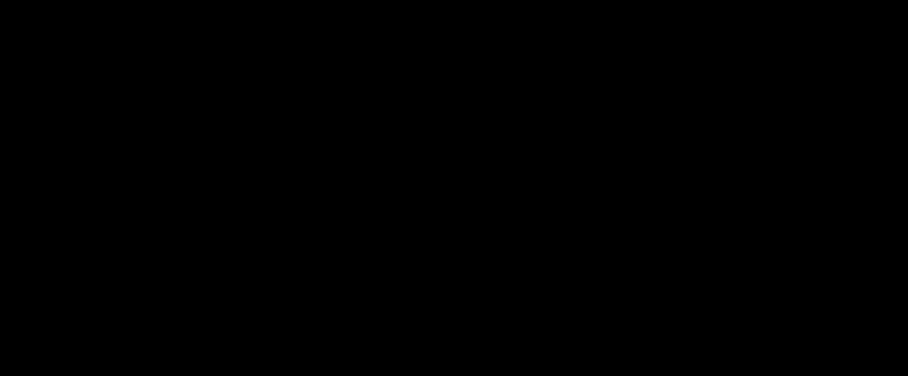
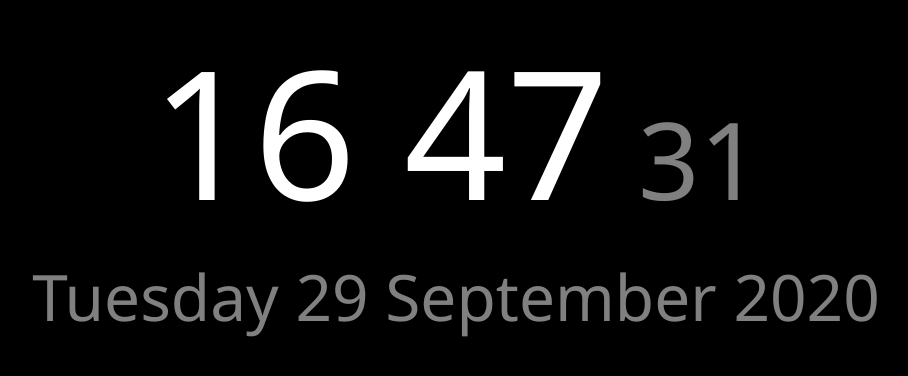
Before and after one commit to sleumas2000/mirror, a website: page www/index.html in a window 1280 px wide. Shown: the whole page, without its empty margins (184-1092 px from the left). Drawn offline with nearby package versions, Linux system fonts and the light colour scheme.

Commit message:
Working clock

```diff
--- a/www/index.html
+++ b/www/index.html
@@ -6,6 +6,24 @@
     <link rel="stylesheet" href="style.css">
 </head>
 <body>
+    <div id="clock">
+        <span id="clock-h">--</span
+        ><span id="clock-colon-m" class="clock-colon">:</span
+        ><span id="clock-m">--</span
+        ><span id="clock-colon-s" class="clock-colon">:</span
+        ><span id="clock-s">--</span>
+    </div>
+    <div id="date">
+        <span id="date-day"></span>
+        <span id="date-date"></span>
+        <span id="date-month"></span>
+        <span id="date-year"></span>
+    </div>
+
+    <script
+        src="http://code.jquery.com/jquery-3.5.1.js"
+        integrity="sha256-QWo7LDvxbWT2tbbQ97B53yJnYU3WhH/C8ycbRAkjPDc="
+        crossorigin="anonymous"></script>
     <script src="./script.js"></script>
 </body>
 </html>
--- a/www/script.js
+++ b/www/script.js
@@ -0,0 +1,38 @@
+let lastProcessedSecond = -1;
+let lastProcessedDay    = "";
+function clockUpdate() {
+  let now = new Date();
+
+  let s = now.getSeconds().toString().padStart(2, "0")
+  if (s == lastProcessedSecond) {
+    return
+  } else {
+    lastProcessedSecond = s;
+  }
+  let m = now.getMinutes().toString().padStart(2, "0")
+  let h = now.getHours().toString().padStart(2, "0")
+  $("#clock-h").text(h);
+  $("#clock-m").text(m);
+  $("#clock-s").text(s);
+  if (parseInt(s)%2 == 1) {
+    $("#clock-colon-s, #clock-colon-m").addClass("transparent")
+  } else {
+    $("#clock-colon-s, #clock-colon-m").removeClass("transparent")
+  }
+
+  let day = ["Sunday","Monday","Tuesday","Wednesday","Thursday","Friday","Saturday"][now.getDay()]
+  if (day == lastProcessedDay) {
+    return
+  } else {
+    lastProcessedDay = day;
+  }
+  let date = now.getDate()
+  let month = ["January","February","March","April","May","June","July","August","September","October","November","December"][now.getMonth()]
+  let year  = now.getFullYear()
+  $("#date-day").text(day)
+  $("#date-date").text(date)
+  $("#date-month").text(month)
+  $("#date-year").text(year)
+}
+
+setInterval(clockUpdate, 200)
--- a/www/style.css
+++ b/www/style.css
@@ -1,6 +1,7 @@
 body {
     background-color: black;
     color: white;
+    font-family: "Segoe UI";
 }
 .white {
     color: white;
@@ -23,3 +24,33 @@ body {
 .red {
     color: red;
 }
+.grey {
+  color: grey;
+}
+.transparent {
+  opacity: 0%;
+}
+
+/***************
+* CLOCK STYLES *
+***************/
+
+#clock {
+    width: 80%;
+    margin-left: 10%;
+    margin-right: 10%;
+    font-size: 14vw;
+    text-align: center;
+    font-feature-settings: 'tnum';
+    -webkit-font-feature-settings: 'tnum';
+    -moz-font-feature-settings: 'tnum';
+}
+#date {
+    font-size: 5vw;
+    text-align: center;
+    color: grey;
+}
+#clock-colon-s, #clock-s {
+    color: grey;
+    font-size: 60%;
+}
```
